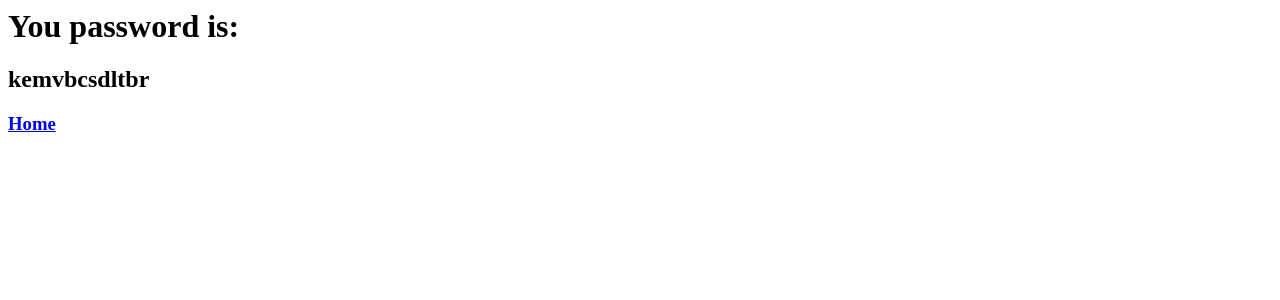
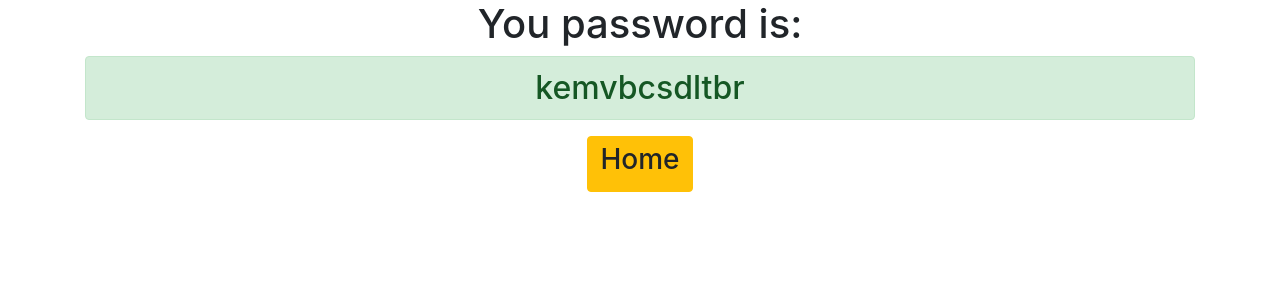
Before and after one commit to RomanS0301/ToDoo, a Django app: page /password/ in a window 1280 px wide. Shown: the top 300 px of the page. Run offline with Django 4.2, Linux system fonts and the light colour scheme.

Commit message:
2 Добавление ссылки boostrap для офоормления

```diff
--- a/password_gen/generator/templates/generator/password.html
+++ b/password_gen/generator/templates/generator/password.html
@@ -1,3 +1,6 @@
+<link rel="stylesheet" href="https://cdn.jsdelivr.net/npm/bootstrap@4.4.1/dist/css/bootstrap.min.css" integrity="sha384-Vkoo8x4CGsO3+Hhxv8T/Q5PaXtkKtu6ug5TOeNV6gBiFeWPGFN9MuhOf23Q9Ifjh" crossorigin="anonymous">
+<div class="container text-center">
 <h1>You password is:</h1>
-<h2>{{ password}}</h2>
-<a href="{% url 'home' %}"><h3>Home</h3></a>
+<h2 class="alert alert-success">{{ password}}</h2>
+<a href="{% url 'home' %}" class="btn btn-warning"><h3>Home</h3></a>
+</div>
```
